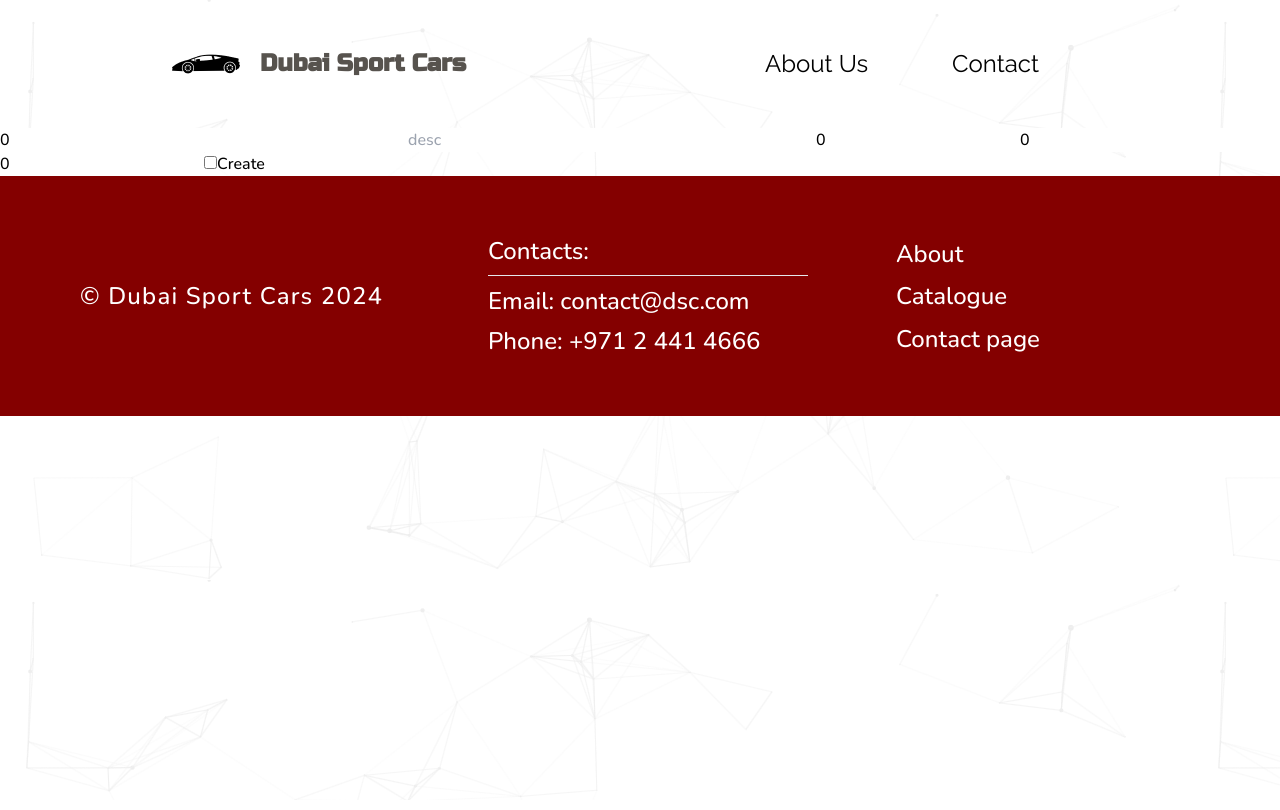
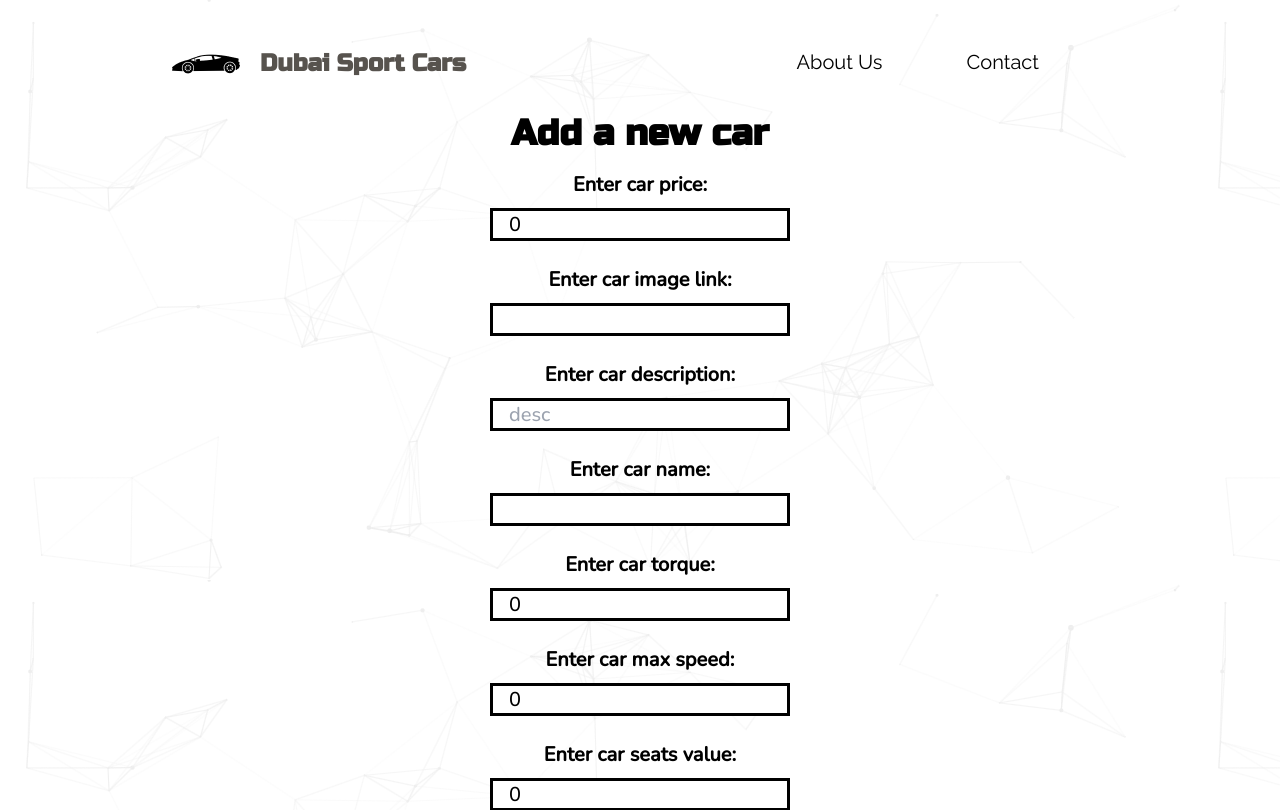
Before and after one commit to Ex10101/dubai-car-rentals, a Next.js app: page /create-car in a window 1280 px wide. Shown: the top 810 px of the page. Built offline with nearby package versions, Linux system fonts and the light colour scheme.

Commit message:
ready to show version
do not confuse with ready to deploy PLS

```diff
--- a/app/admin-login/page.jsx
+++ b/app/admin-login/page.jsx
@@ -14,11 +14,14 @@ function AdminLogin() {
     }
 
     return (
-        <div>
-            <form action={handleLogin}>
-                <input type="text" name="login" placeholder="Login" required />
-                <input type="password" name="password" placeholder="Password" required />
-                <button type="submit">Login</button>
+        <div className='w-full h-[88vh] flex flex-col items-center justify-center'>
+            <h1 className='font-russo font-bold text-4xl mb-10'>Welcome back!</h1>
+            <form className='flex flex-col items-center' action={handleLogin}>
+                <label className='text-[20px] mb-2 font-bold'>Enter admin login</label>
+                <input className='bg-white mb-6 border-[3px] border-black border w-[300px] h-[50px] text-xl pl-4' type="text" name="login" placeholder="Login" required />
+                <label className='text-[20px] mb-2 font-bold'>Enter admin password</label>
+                <input className='bg-white border-[3px] border-black border w-[300px] h-[50px] text-xl pl-4' type="password" name="password" placeholder="Password" required />
+                <button className='text-black button-animate-white mt-5 w-[150px] h-[50px] text-2xl' type="submit">Login</button>
             </form>
         </div>
     )
--- a/app/globals.css
+++ b/app/globals.css
@@ -11,7 +11,36 @@ h1 {
   padding: 0;
   margin: 0;
 }
+.nav-link {
+  position: relative;
+  text-decoration: none;
+  color: #000;
+  font-size: 20px;
+  padding-bottom: 5px; /* Adjust space for the underline */
+}
 
+.nav-link::after {
+  content: '';
+  position: absolute;
+  width: 100%;
+  height: 2px;
+  background-color: black;
+  bottom: 0;
+  left: 0;
+  transform: scaleX(0);
+  transform-origin: right;
+  transition: transform 0.3s ease-in-out;
+}
+
+.nav-link:hover::after {
+  transform: scaleX(1);
+  transform-origin: left;
+}
+
+/* Ensure the underline disappears smoothly on unhover */
+.nav-link:not(:hover)::after {
+  transition: transform 0.3s ease-in-out;
+}
 .red-color {
   background-color: #840000;
 }
--- a/components/Form.jsx
+++ b/components/Form.jsx
@@ -2,49 +2,66 @@ import Link from "next/link";
 
 const Form = ({ type, car, setCar, submitting, handleSubmit }) => {
     return (
-        <form onSubmit={handleSubmit}>
+        <form className="w-full h-[100vh] flex flex-col items-center justify-center" onSubmit={handleSubmit}>
+            <h1 className="font-russo font-bold text-4xl mb-4">Add a new car</h1>
+            <label className='text-[20px] mb-2 font-bold' htmlFor="">Enter car price:</label>
             <input
+                className='bg-white mb-6 border-[3px] border-black border w-[300px] h-[50px] text-xl pl-4'
                 type="number"
                 value={car.price}
                 onChange={(e) => setCar({...car, price: e.target.value})}
             />
+            <label className='text-[20px] mb-2 font-bold' htmlFor="">Enter car image link:</label>
             <input
+                className='bg-white mb-6 border-[3px] border-black border w-[300px] h-[50px] text-xl pl-4'
                 type="text"
                 value={car.imageLink}
                 onChange={(e) => setCar({...car, imageLink: e.target.value})}
             />
+            <label className='text-[20px] mb-2 font-bold' htmlFor="">Enter car description:</label>
             <input
+                className='bg-white mb-6 border-[3px] border-black border w-[300px] h-[50px] text-xl pl-4'
                 type="text"
                 value={car.desc}
                 onChange={(e) => setCar({...car, desc: e.target.value})}
                 placeholder="desc"
             />
+            <label className='text-[20px] mb-2 font-bold' htmlFor="">Enter car name:</label>
             <input
+                className='bg-white mb-6 border-[3px] border-black border w-[300px] h-[50px] text-xl pl-4'
                 type="text"
                 value={car.name}
                 onChange={(e) => setCar({...car, name: e.target.value})}
             />
+            <label className='text-[20px] mb-2 font-bold' htmlFor="">Enter car torque:</label>
             <input
+                className='bg-white mb-6 border-[3px] border-black border w-[300px] h-[50px] text-xl pl-4'
                 type="number"
                 value={car.torque}
                 onChange={(e) => setCar({...car, torque: e.target.value})}
             />
+            <label className='text-[20px] mb-2 font-bold' htmlFor="">Enter car max speed:</label>
             <input
+                className='bg-white mb-6 border-[3px] border-black border w-[300px] h-[50px] text-xl pl-4'
                 type="number"
                 value={car.maxSpeed}
                 onChange={(e) => setCar({...car, maxSpeed: e.target.value})}
             />
+            <label className='text-[20px] mb-2 font-bold' htmlFor="">Enter car seats value:</label>
             <input
+                className='bg-white mb-6 border-[3px] border-black border w-[300px] h-[50px] text-xl pl-4'
                 type="number"
                 value={car.seats}
                 onChange={(e) => setCar({...car, seats: e.target.value})}
             />
+            <label className='text-[20px] mb-2 font-bold' htmlFor="">Is the car avaliable?</label>
             <input
+                className="w-10 h-10"
                 type="checkbox"
                 checked={car.avaliability}
                 onChange={(e) => setCar({...car, avaliability: e.target.checked})}
             />
-            <button type="submit" disabled={submitting}>{submitting ? `${type}ing...` : type}</button>
+            <button className='text-black button-animate-white mt-5 w-[150px] h-[50px] text-2xl mb-8' type="submit" disabled={submitting}>{submitting ? `${type}ing...` : type}</button>
         </form>
     )
 }
--- a/components/Navbar.jsx
+++ b/components/Navbar.jsx
@@ -5,13 +5,16 @@ import Link from 'next/link'
 function Navbar() {
   return (
     <nav className="w-full h-32 flex flex-row items-center justify-between text-2xl">
+      <Link href={"/"}>
       <div className="flex flex-row items-center ml-[172px]">
+
         <Image src={"/nav-image.png"} width={68} height={68} alt='' />
         <h1 className="text-stone-600 font-russo font-bold ml-5">Dubai Sport Cars</h1>
       </div>
+      </Link>
       <div className="flex flex-row mr-[199px] font-raleway items-center">
-        <Link className='mx-[42px]' href={"/about"}>About Us</Link>
-        <Link className='mx-[42px]' href={"/contact"}>Contact</Link>
+        <Link className='nav-link mx-[42px]' href={"/about"}>About Us</Link>
+        <Link className='nav-link mx-[42px]' href={"/contact"}>Contact</Link>
       </div>
     </nav>
   )
```
Also changed, not shown: app/page.jsx (+1 -1 lines), components/CarCard.jsx (+2 -2 lines), public/hero-image.png, public/m5.png (added).
